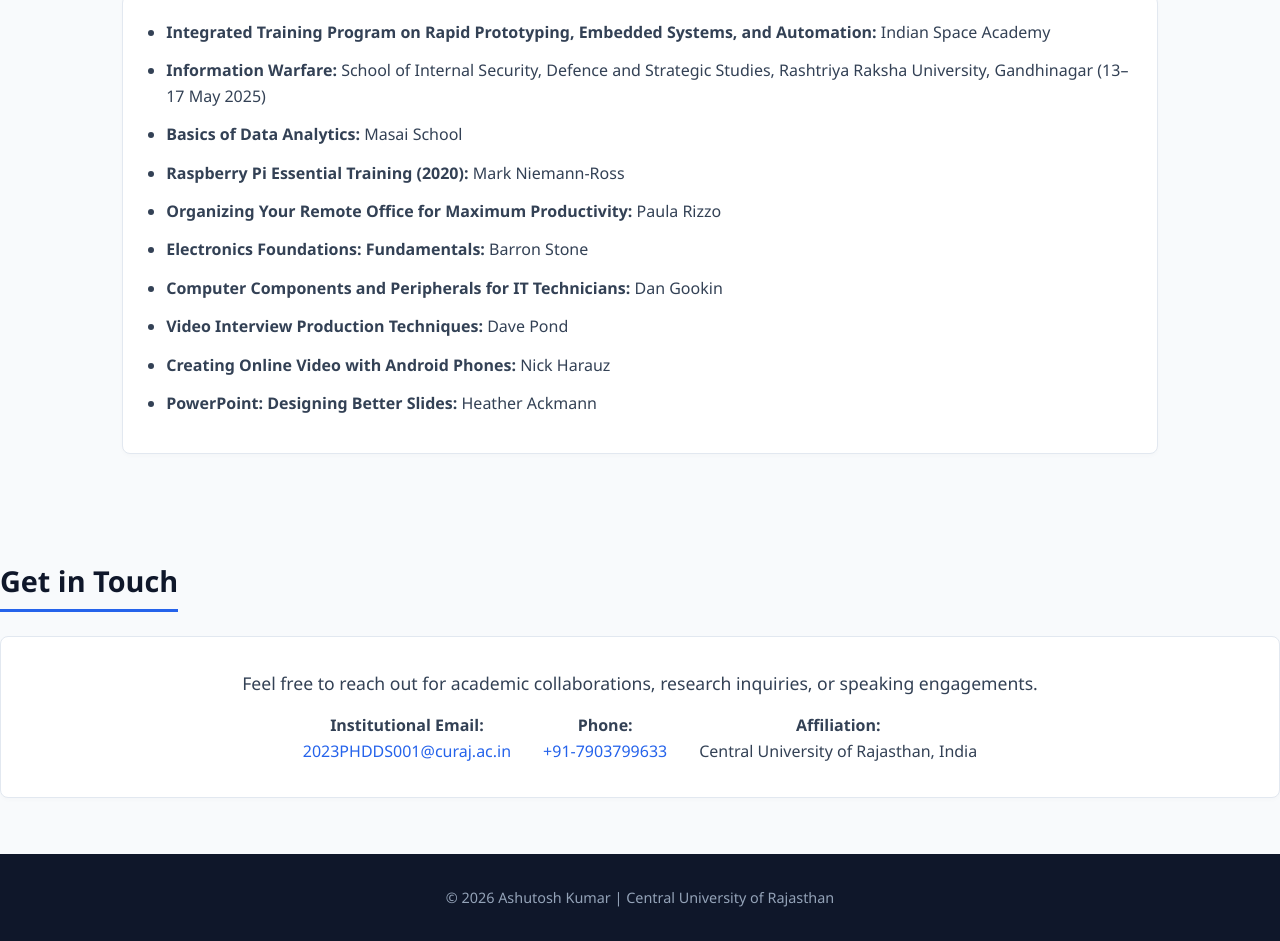
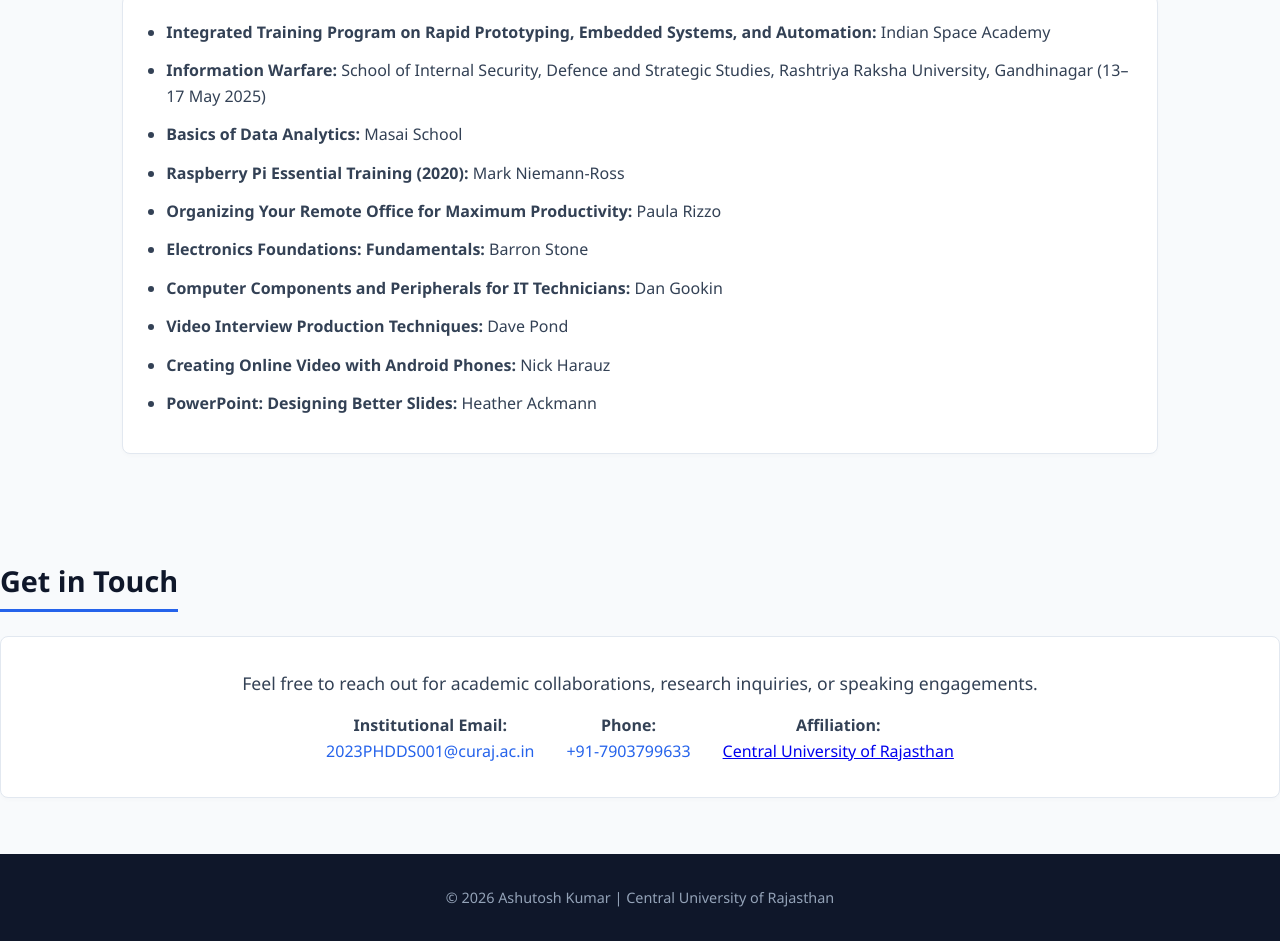
Before and after one commit to mrashutoshkumaredu/ashutoshkumaredu, a plain HTML site: page index.html in a window 1280 px wide. Shown: the part 3910-4851 px from the top of the page. Drawn offline with Linux system fonts and the light colour scheme.

Commit message:
index.html

```diff
--- a/index.html
+++ b/index.html
@@ -452,7 +452,9 @@
             </div>
             <div>
                 <strong>Affiliation:</strong><br>
-                <span>Central University of Rajasthan, India</span>
+                <a href="https://www.curaj.ac.in/" target="_blank" rel="noopener noreferrer">
+                    Central University of Rajasthan
+                </a>
             </div>
         </div>
     </div>
```
